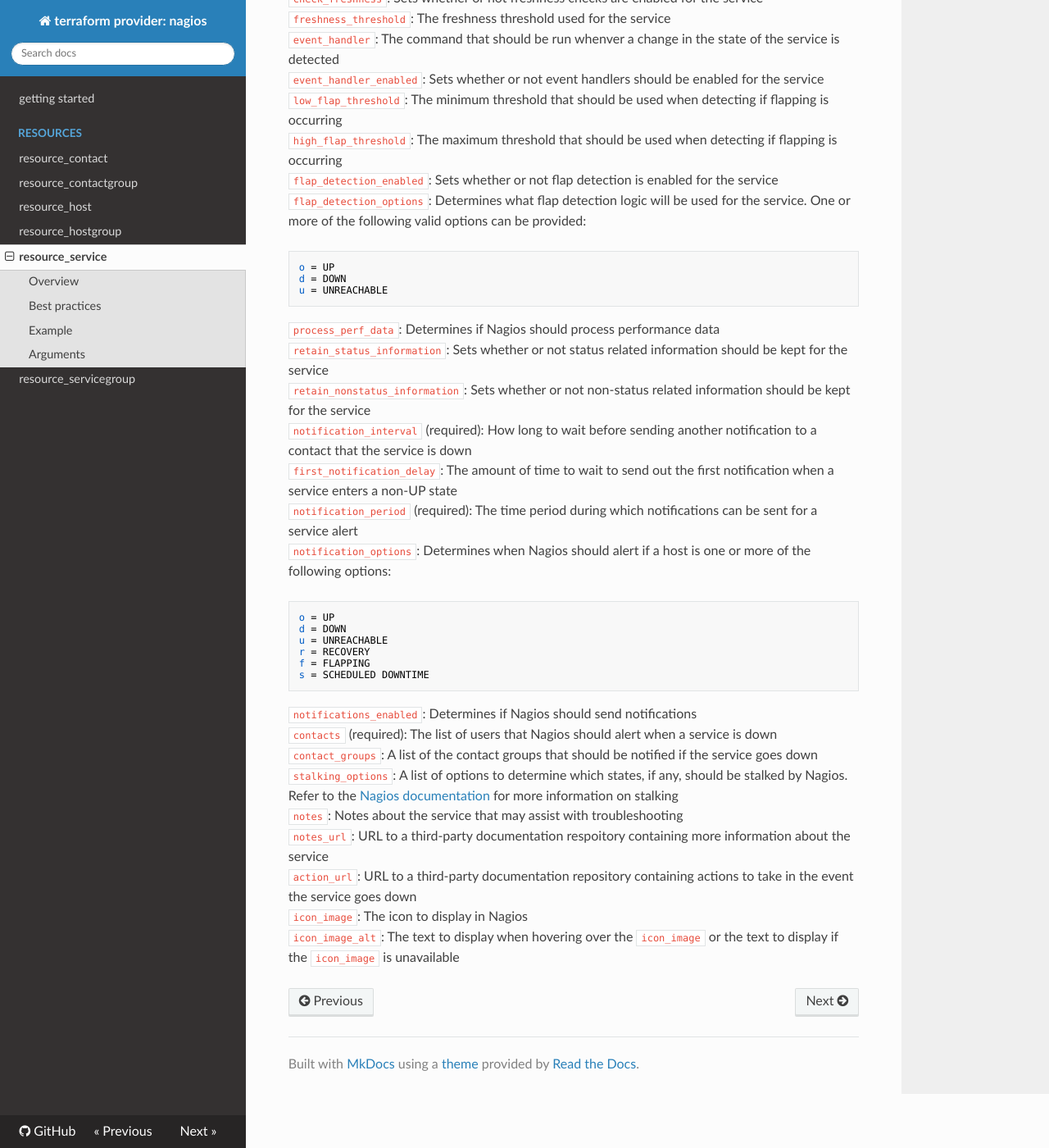
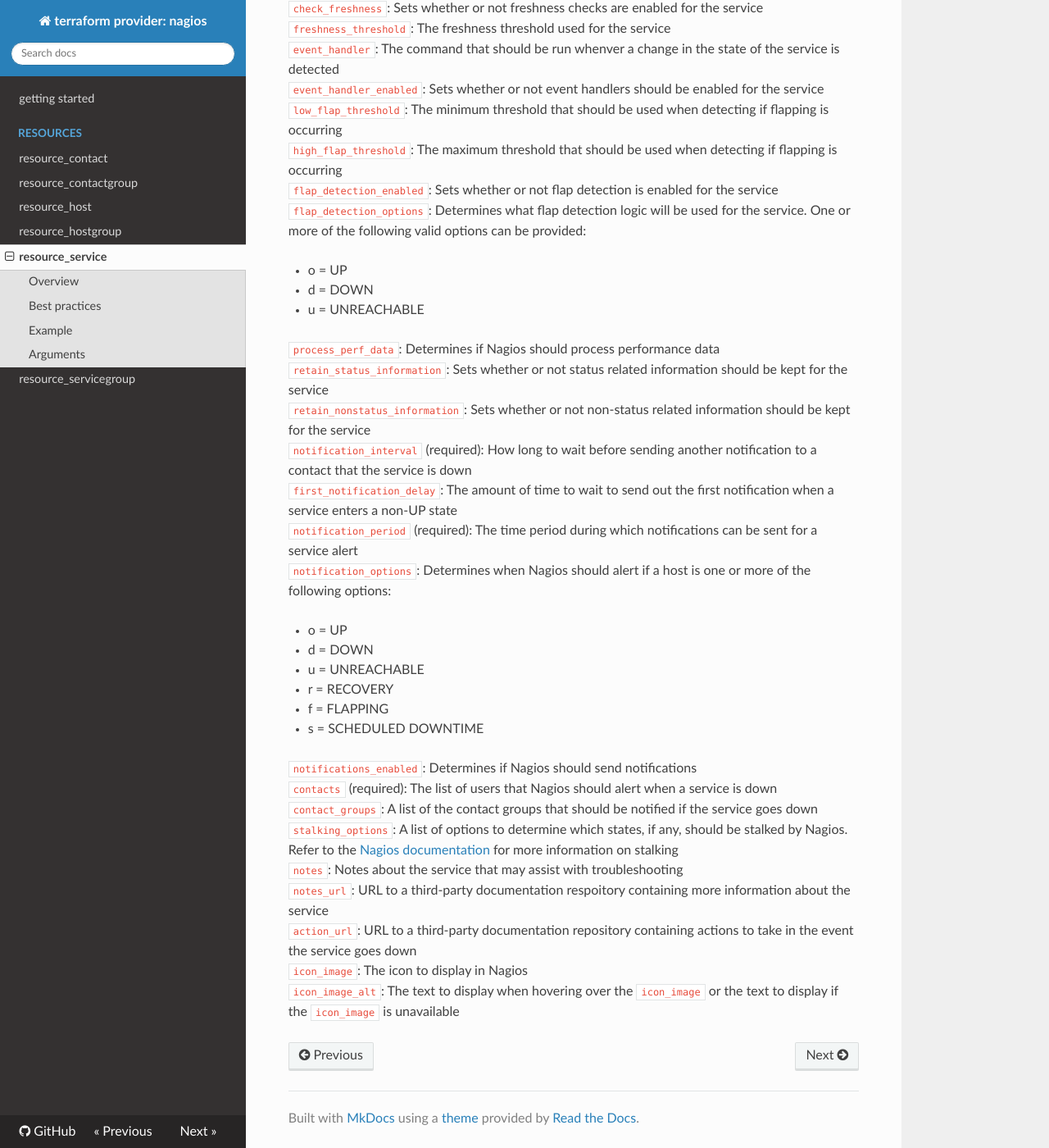
Before and after one commit to devopsdunkin/terraform-provider-nagios, an MkDocs documentation site: the page built from docs/resources/resource_service.md, in a window 1280 px wide and 1400 px high, scrolled down 2127 px. Shown: the whole window at 82% size. Built offline with MkDocs 1.6.1, drawn with Linux system fonts in a browser that asks for light colours; nearby versions of some CDN libraries; some of the changed text lies outside the part shown.

Commit message:
Formatting fixes

```diff
--- a/docs/resources/resource_service.md
+++ b/docs/resources/resource_service.md
@@ -54,7 +54,7 @@
     retain_status_information       = true
     retain_nonstatus_information    = true
     first_notification_delay        = "5"
-	notification_options            = [
+    notification_options            = [
         "d",
         "u"
     ]
@@ -84,9 +84,9 @@
 `is_volatile`: Determines if the service is "volatile". Services typically are not volatile and this should be disabled. This accepts either `true` or `false`. The default value is `false`
 `initial_state`: By default, Nagios will assume the service are in an OK state. Valid options are:
 
-    s = UP
-    d = DOWN
-    u = UNREACHABLE
+* s = UP
+* d = DOWN
+* u = UNREACHABLE
 
 `check_interval`: The number of minutes to wait until the next regular check of the service
 `retry_interval`: The number of minutes to wait until re-checking the service
@@ -103,9 +103,9 @@
 `flap_detection_enabled`: Sets whether or not flap detection is enabled for the service
 `flap_detection_options`: Determines what flap detection logic will be used for the service. One or more of the following valid options can be provided:
 
-    o = UP
-    d = DOWN
-    u = UNREACHABLE
+* o = UP
+* d = DOWN
+* u = UNREACHABLE
 
 `process_perf_data`: Determines if Nagios should process performance data
 `retain_status_information`: Sets whether or not status related information should be kept for the service
@@ -115,12 +115,12 @@
 `notification_period` (required): The time period during which notifications can be sent for a service alert
 `notification_options`: Determines when Nagios should alert if a host is one or more of the following options:
 
-    o = UP
-    d = DOWN
-    u = UNREACHABLE
-    r = RECOVERY
-    f = FLAPPING
-    s = SCHEDULED DOWNTIME
+* o = UP
+* d = DOWN
+* u = UNREACHABLE
+* r = RECOVERY
+* f = FLAPPING
+* s = SCHEDULED DOWNTIME
 
 `notifications_enabled`: Determines if Nagios should send notifications
 `contacts` (required): The list of users that Nagios should alert when a service is down
```
